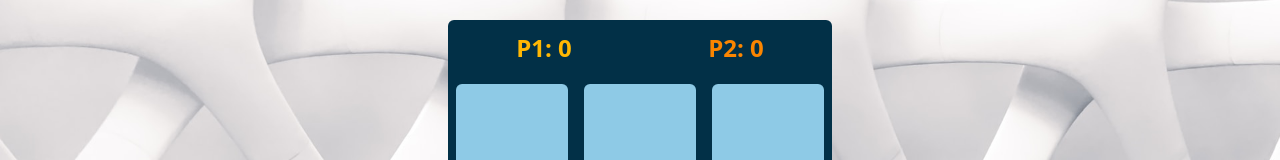
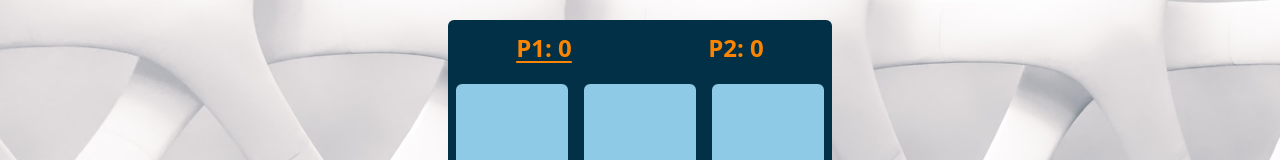
Before and after one commit to StevieBrooks/ReactNaughtsAndCrosses, a React (Create React App) app: page / in a window 1280 px wide. Shown: the top 160 px of the page. Built offline with nearby package versions, Linux system fonts and the light colour scheme.

Commit message:
add underline to determine player turn

```diff
--- a/src/components/ScoreBoard.jsx
+++ b/src/components/ScoreBoard.jsx
@@ -38,31 +38,14 @@ export default function ScoreBoard() {
         }
     }
 
-    const altTextStyling = (theme) => {
-        switch(theme) {
-            case "basic":
-                return "text-yellow";
-                break;
-            case "daynight":
-                return "text-dn2";
-                break;
-            case "unitedcity":
-                return "text-uc3";
-                break;
-            case "catsdogs":
-                return "text-cd4";
-                break;
-        }
-    }
-
     return (<>
         {gameActive || gameMessage == "" ?
 
             <div className={`scoreboard w-72 sm:w-96 text-2xl font-bold m-auto flex flex-wrap justify-around items-center py-3 rounded-t-md ${bgStyling(gameTheme)} ${textStyling(gameTheme)}`}>
 
-            <h3 className={`${player === 1 && `${altTextStyling(gameTheme)}`}`}>{playerNames[0]}: <span>{result[0]}</span></h3>
+            <h3 className={`${player === 1 && "underline underline-offset-4"}`}>{playerNames[0]}: <span>{result[0]}</span></h3>
 
-            <h3 className={`${player === 2 && `${altTextStyling(gameTheme)}`}`}>{playerNames[1]}: <span>{result[1]}</span></h3>
+            <h3 className={`${player === 2 && "underline underline-offset-4"}`}>{playerNames[1]}: <span>{result[1]}</span></h3>
 
         </div>
                  :
```
